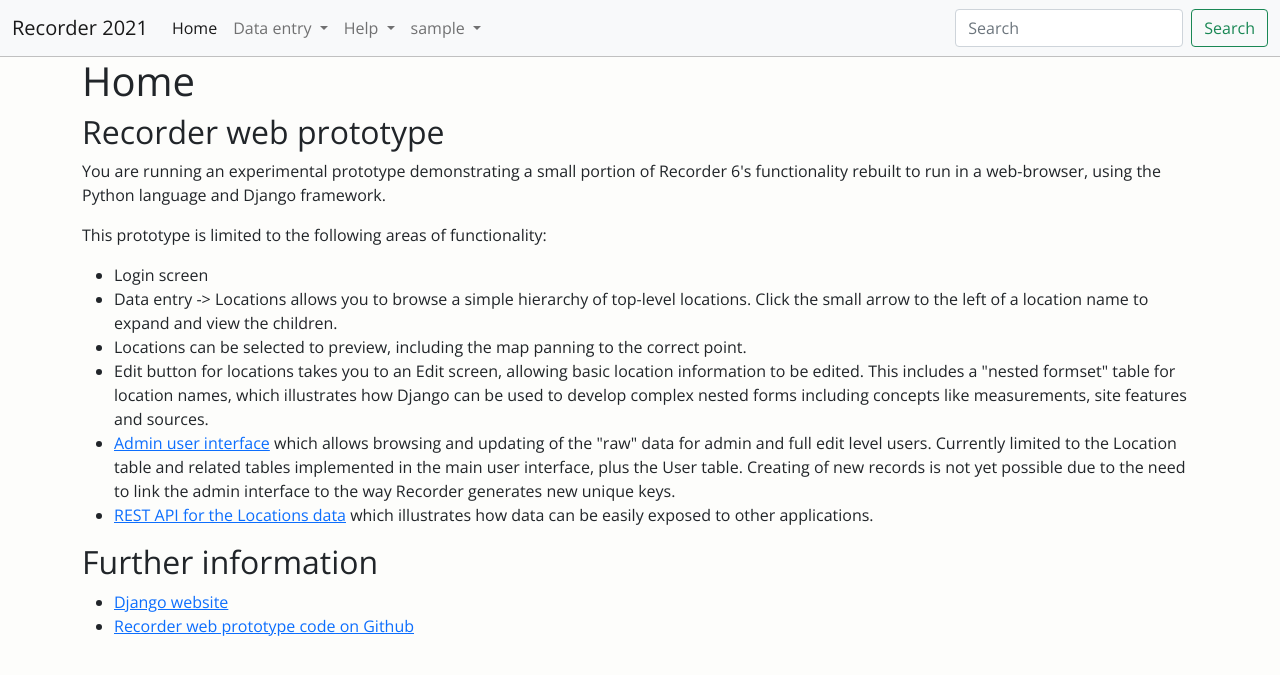
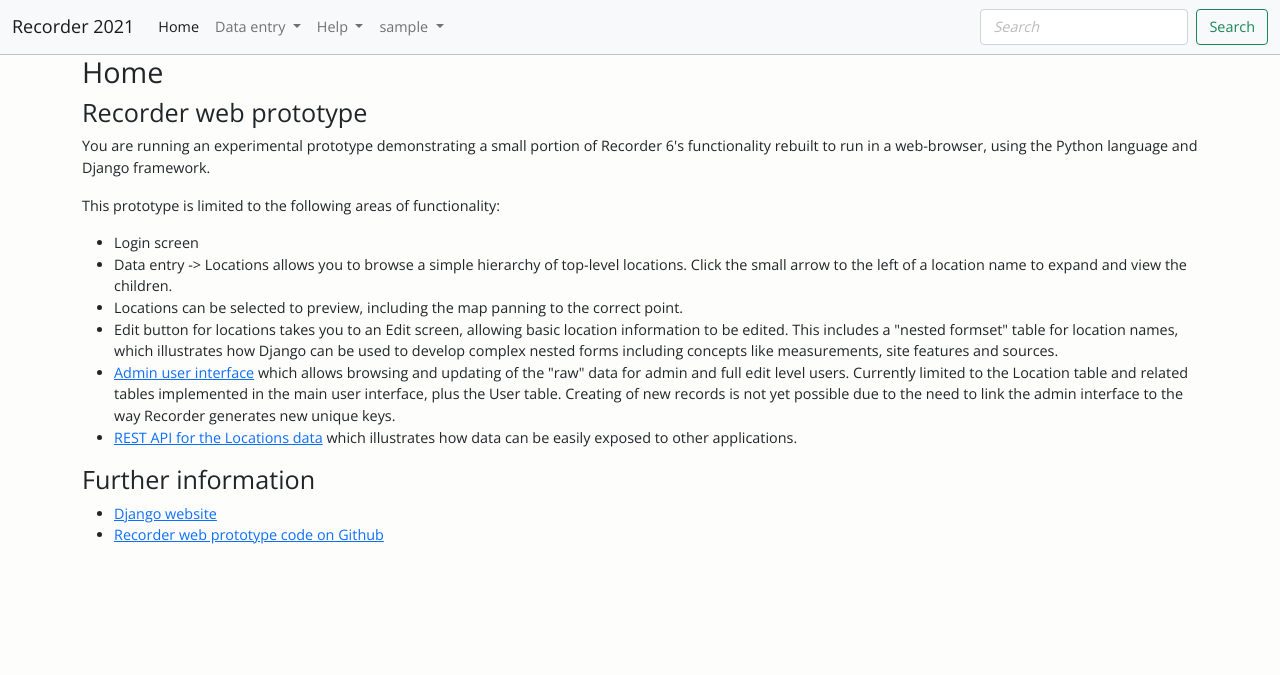
Before and after one commit to recorder-6-team/django-web-prototype, a Django app: page / in a window 1280 px wide. Shown: the top 675 px of the page. Run offline with Django 3.2, Linux system fonts and the light colour scheme; the visitor is signed in with stand-in values (Sample User, id 1); style sheets or scripts are compiled from the project's sources; parts of the project's set-up code (start-up, migrations or seed data) failed here and were passed over; some libraries are stand-ins or nearby versions.

Commit message:
Some style changes
* Reduce overall font sizes
* Details view card style

```diff
--- a/static/scss/theme.scss
+++ b/static/scss/theme.scss
@@ -1,3 +1,4 @@
+/* Bootstrap overrides */
 $container-max-widths: (
   sm: 540px,
   md: 720px,
@@ -6,11 +7,22 @@ $container-max-widths: (
   xxl: 98%
 );
 
+$font-size-base: 0.9rem;
+$font-family-sans-serif: 'Open Sans', sans-serif;
+$h1-font-size:                $font-size-base * 2 !default;
+$h2-font-size:                $font-size-base * 1.75 !default;
+$h3-font-size:                $font-size-base * 1.5 !default;
+$h4-font-size:                $font-size-base * 1.3 !default;
+$h5-font-size:                $font-size-base * 1.15 !default;
+
 @import '../bootstrap/scss/bootstrap';
 
+/* Custom colours */
+$charcoal: #333;
+$off-white: #fdfdfb;
+
 body {
-  background-color: #fdfdfb;
-  font-family: 'Open Sans', sans-serif;
+  background-color: $off-white;
 }
 
 @media (min-width: 1400px) {
@@ -30,3 +42,13 @@ body {
 nav {
   border-bottom: solid silver 1px;
 }
+
+.form-control::placeholder {
+  color: #bbb;
+  font-style: italic;
+}
+a.card-title {
+  color: $charcoal;
+  text-decoration: none;
+  font-weight: bold;
+}
```
